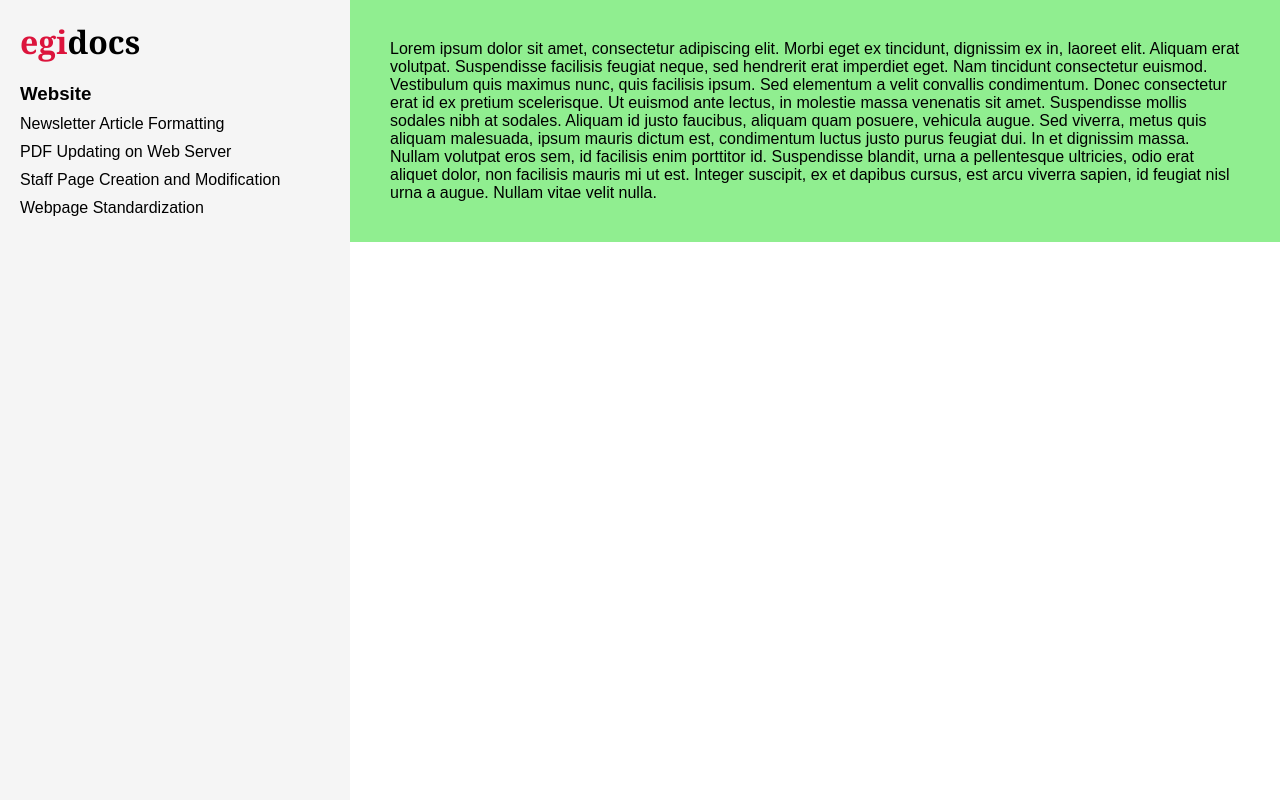
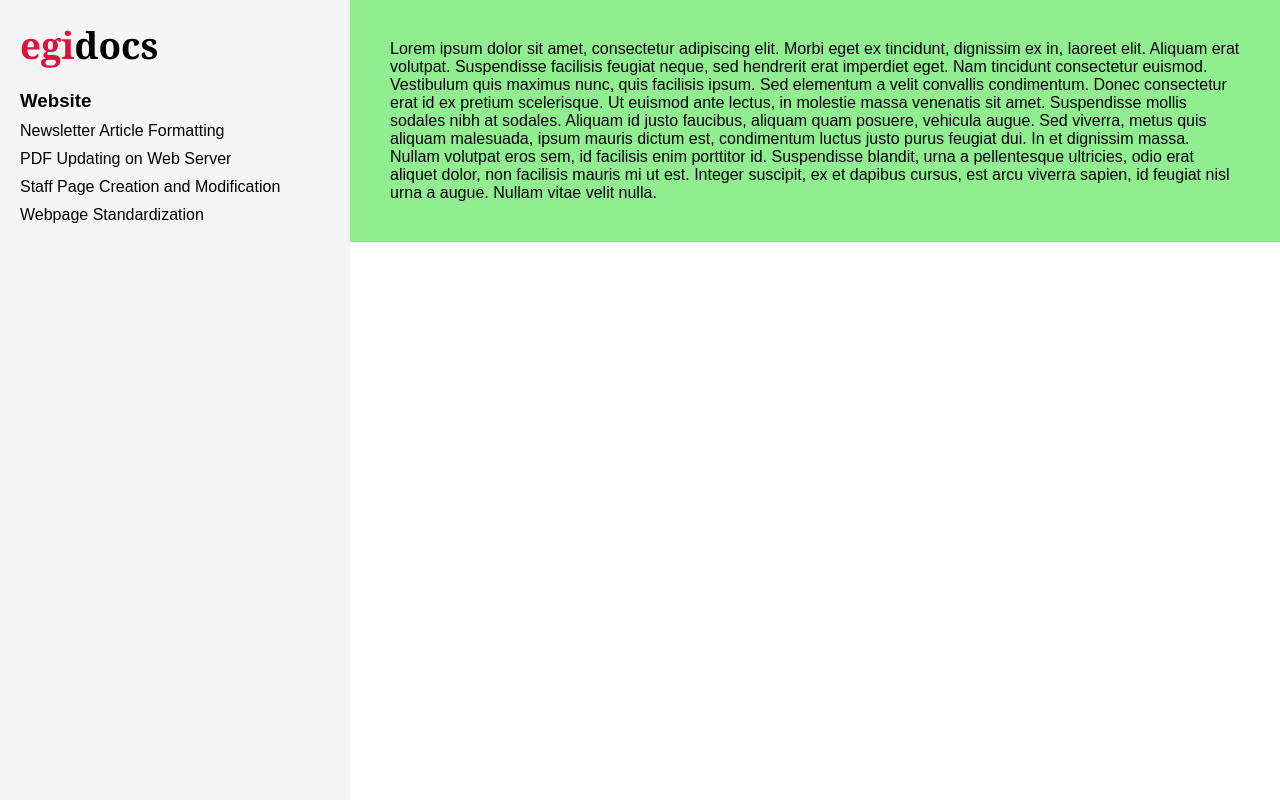
Before and after one commit to egi-informatics/documentation, a PHP site: page / in a window 1280 px wide. Run offline with PHP 8.4, Linux system fonts and the light colour scheme.

Commit message:
Increased title size

```diff
--- a/css/master.css
+++ b/css/master.css
@@ -8,8 +8,9 @@ body{
 .red{color: crimson;}
 
 #title{
-  font-family: Cambria;
+  font-family: Cambria, serif;
   padding: 20px;
+  font-size: 2.3em;
 }
 
 .content{
```
